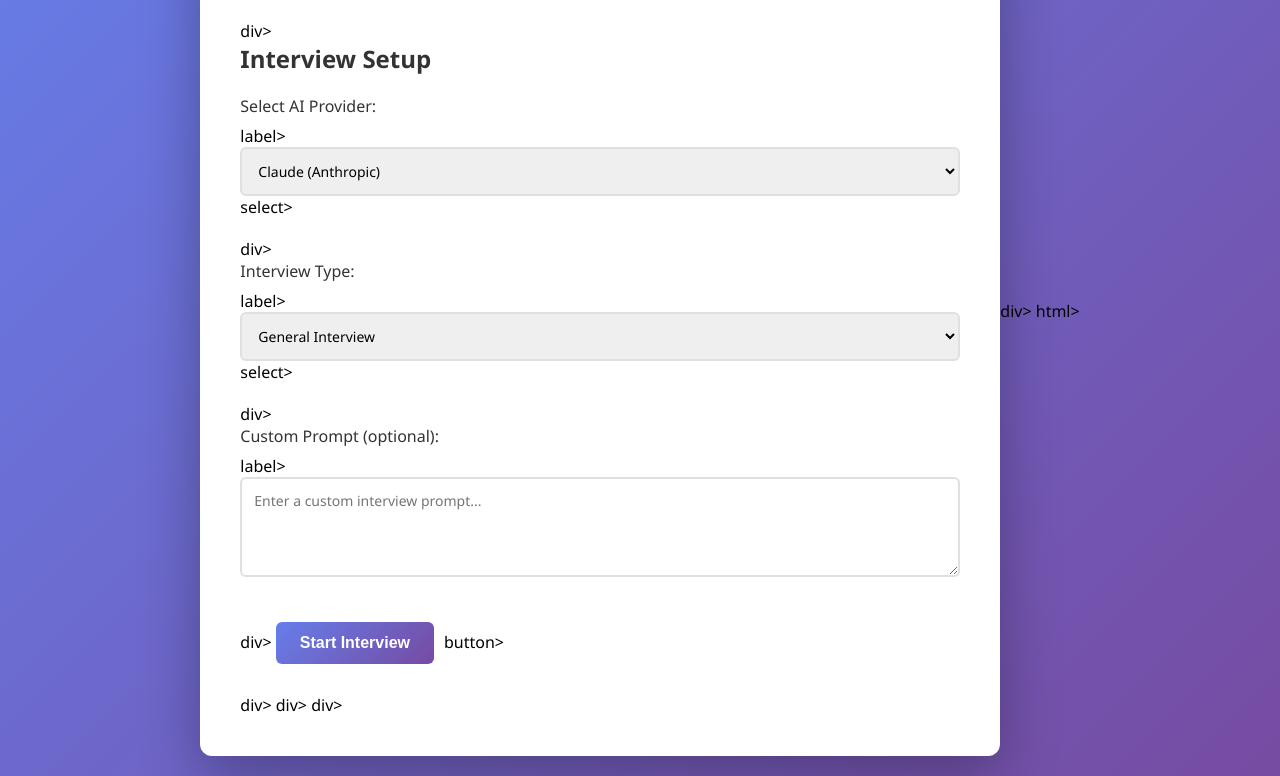
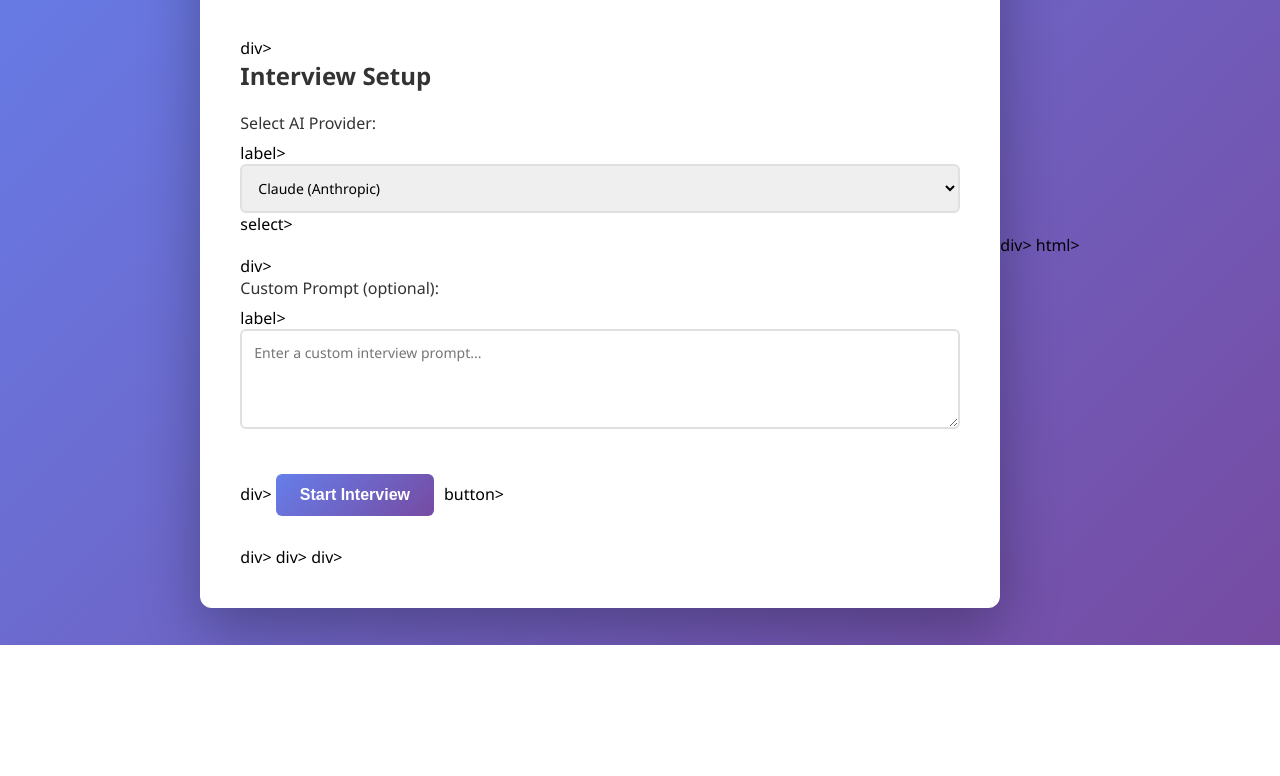
Before and after one commit to berndima-byte/aai-interview-platform, a website: page public/index.html in a window 1280 px wide. Shown: the part 155-931 px from the top of the page. After the commit the page ends 800 px from the top, so only its background shows below. Drawn offline with Linux system fonts and the light colour scheme.

Commit message:
Feature: Remove interview type selector - simplify to single introduction type

```diff
--- a/public/index.html
+++ b/public/index.html
@@ -23,15 +23,7 @@
                                           </select>select>
                           </div>div>
 
-                          <div class="form-group">
-                                          <label for="interview-type">Interview Type:</label>label>
-                                          <select id="interview-type">
-                                                              <option value="general">General Interview</option>option>
-                                                              <option value="technical">Technical Interview</option>option>
-                                                              <option value="hr">HR Interview</option>option>
-                                                              <option value="sales">Sales Interview</option>option>
-                                          </select>select>
-                          </div>div>
+
 
                           <div class="form-group">
                                           <label for="custom-prompt">Custom Prompt (optional):</label>label>
```
